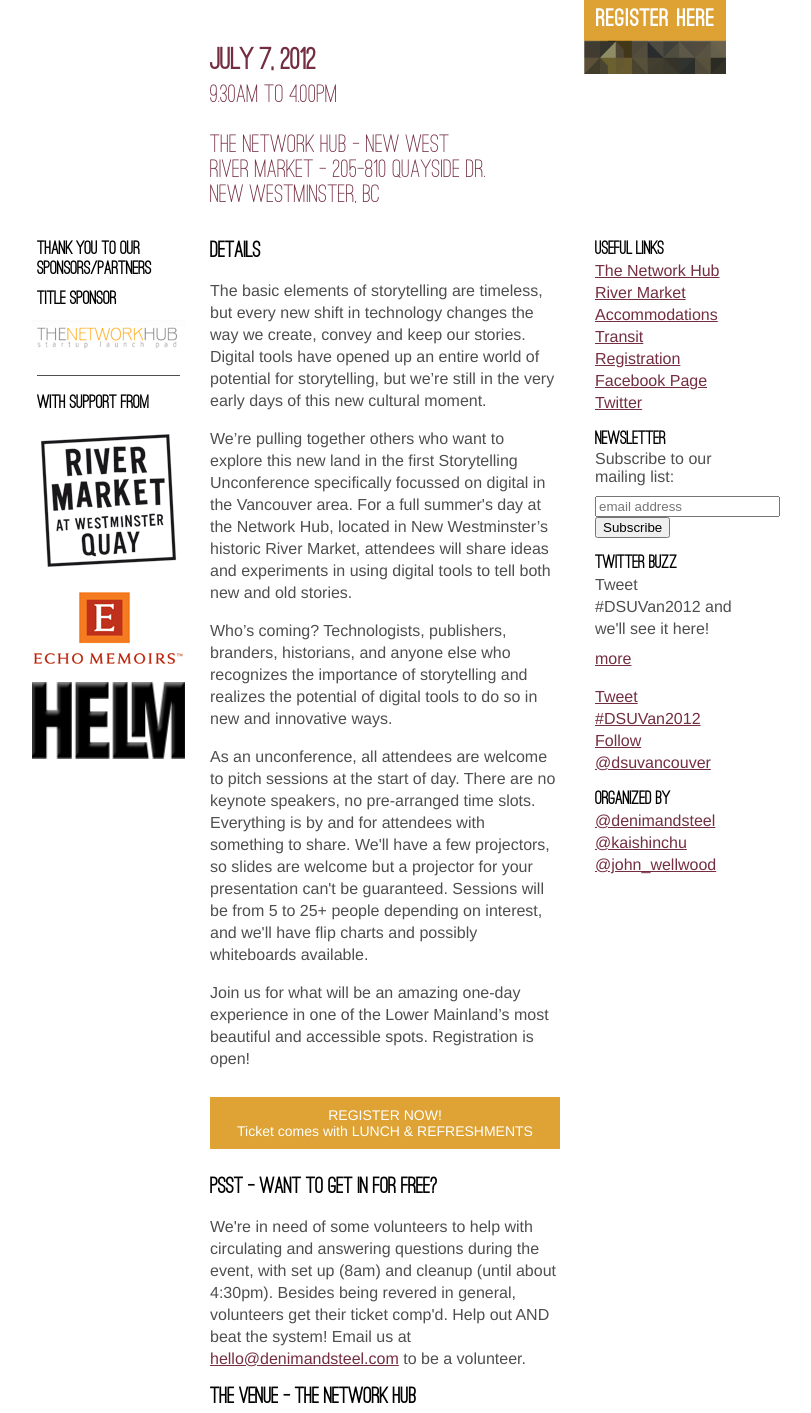
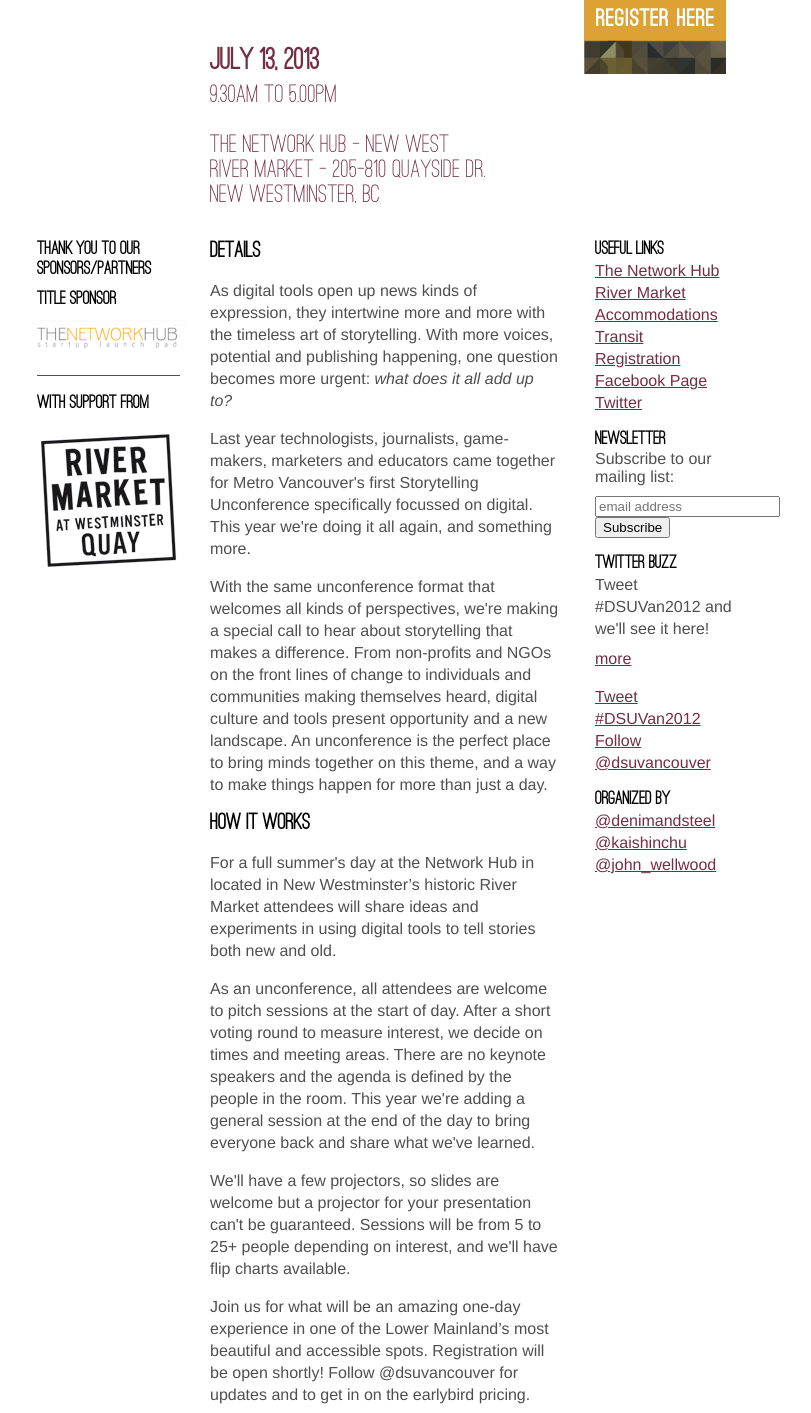
Before and after one commit to denimandsteel/digitalstorytellingunconference.org, a plain HTML site: page index.html in a window 1280 px wide. Shown: the part 137-1550 px from the top of the page, without its empty margins (256-1067 px from the left). Drawn offline with Linux system fonts and the light colour scheme.

Commit message:
2013 content update

```diff
--- a/index.html
+++ b/index.html
@@ -19,9 +19,9 @@
   <h1 class="logo"><a href="/">DSU</a></h1>
 
   <div id="container" class="date">
-    <h2 class="date">July 7, 2012</h2>
+    <h2 class="date">July 13, 2013</h2>
 
-    <p class="location">9.30am to 4.00pm<br /><br />
+    <p class="location">9.30am to 5.00pm<br /><br />
                         The Network Hub - New West<br />
                         River Market - 205-810 Quayside Dr.<br />
                         New Westminster, BC
@@ -37,20 +37,32 @@
     <div class="sponsors">
       <h2 class='subhead'>With support from</h2>
       <a href='http://rivermarket.ca/'><img width="153" height="153" style="margin-top: 10px;" alt="River Market" src="images/RiverMarketLogo.png"></a>
+<!--
       <a href='http://echomemoirs.com/'><img width="153" height="77" style="margin-top: 10px;" alt="Echo Memoirs" src="images/echo-memoirs.png"></a>
       <a href='http://www.helm-studio.com/'><img width="153" height="77" style="margin-top: 10px;" alt="HELM Studio" src="images/helm-logo.png"></a>
+-->
     </div>
   </div>
   <div id="main">
     <h2 class='head'>Details</h2>
 
-    <p>The basic elements of storytelling are timeless, but every new shift in technology changes the way we create, convey and keep our stories. Digital tools have opened up an entire world of potential for storytelling, but we’re still in the very early days of this new cultural moment.</p>
-    <p>We’re pulling together others who want to explore this new land in the first Storytelling Unconference specifically focussed on digital in the Vancouver area. For a full summer's day at the Network Hub, located in New Westminster’s historic  River Market, attendees will share ideas and experiments in using digital tools to tell both new and old stories.</p>
-    <p>Who’s coming? Technologists, publishers, branders, historians, and anyone else who recognizes the importance of storytelling and realizes the potential of digital tools to do so in new and innovative ways.</p>
-    <p>As an unconference, all attendees are welcome to pitch sessions at the start of day. There are no keynote speakers, no pre-arranged time slots. Everything is by and for attendees with something to share. We'll have a few projectors, so slides are welcome but a projector for your presentation can't be guaranteed. Sessions will be from 5 to 25+ people depending on interest, and we'll have flip charts and possibly whiteboards available.</p>
-    <p>Join us for what will be an amazing one-day experience in one of the Lower Mainland’s most beautiful and accessible spots. Registration is open!</p>
+    <p>As digital tools open up news kinds of expression, they intertwine more and more with the timeless art of storytelling. With more voices, potential and publishing happening, one question becomes more urgent: <em>what does it all add up to?</em></p>
 
-    <p class='more'><a href='http://www.eventbrite.ca/event/3610582349'>REGISTER NOW!<br />Ticket comes with LUNCH &amp; REFRESHMENTS</a></p>
+    <p>Last year technologists, journalists, game-makers, marketers and educators came together for Metro Vancouver's first Storytelling Unconference specifically focussed on digital. This year we're doing it all again, and something more.</p>
+
+    <p>With the same unconference format that welcomes all kinds of perspectives, we're making a special call to hear about storytelling that makes a difference. From non-profits and NGOs on the front lines of change to individuals and communities making themselves heard, digital culture and tools present opportunity and a new landscape. An unconference is the perfect place to bring minds together on this theme, and a way to make things happen for more than just a day.</p>
+
+<!--    <p class='more'><a href='http://www.eventbrite.ca/event/3610582349'>REGISTER NOW!<br />Ticket comes with LUNCH &amp; REFRESHMENTS</a></p>
+-->
+
+    <h2 class='head'>How it Works</h2>
+
+    <p>For a full summer's day at the Network Hub in located in New Westminster’s historic River Market attendees will share ideas and experiments in using digital tools to tell stories both new and old.</p>
+    <p>As an unconference, all attendees are welcome to pitch sessions at the start of day. After a short voting round to measure interest, we decide on times and meeting areas. There are no keynote speakers and the agenda is defined by the people in the room. This year we're adding a general session at the end of the day to bring everyone back and share what we've learned.</p>
+
+    <p>We'll have a few projectors, so slides are welcome but a projector for your presentation can't be guaranteed. Sessions will be from 5 to 25+ people depending on interest, and we'll have flip charts available.</p>
+
+    <p>Join us for what will be an amazing one-day experience in one of the Lower Mainland’s most beautiful and accessible spots. Registration will be open shortly! Follow @dsuvancouver for updates and to get in on the earlybird pricing.</p>
 
     <h2 class='head'>Psst - Want to get in for free?</h2>
 	<p>We're in need of some volunteers to help with circulating and answering questions during the event, with set up (8am) and cleanup (until about 4:30pm). Besides being revered in general, volunteers get their ticket comp'd. Help out AND beat the system! Email us at <a href="mailto:hello@denimandsteel.com">hello@denimandsteel.com</a> to be a volunteer.</p>
```
